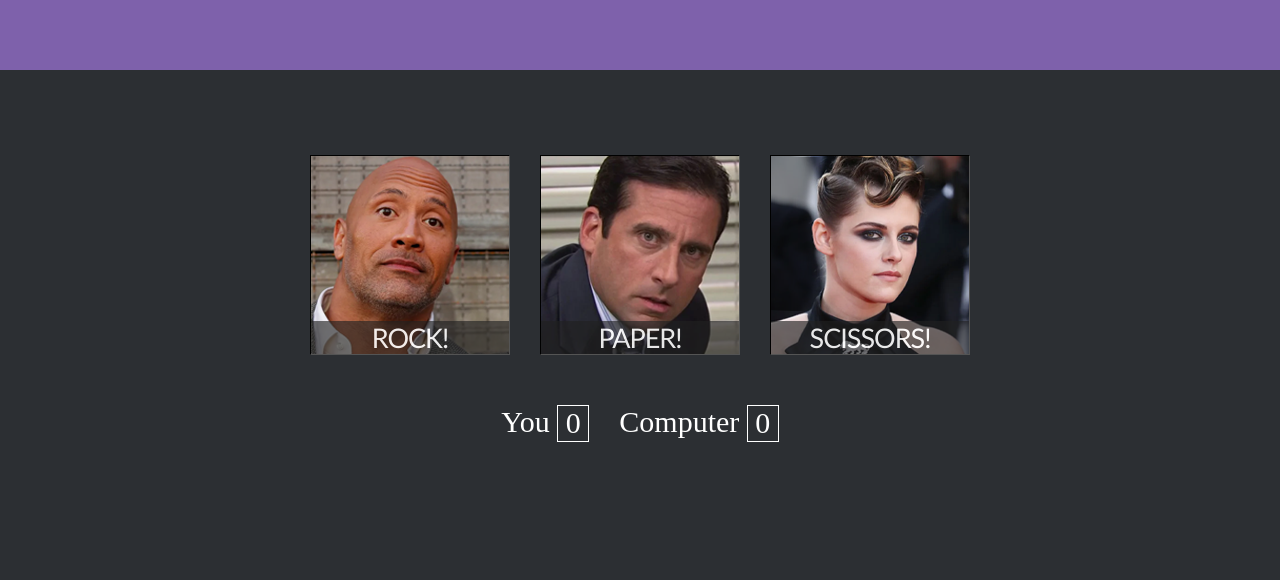
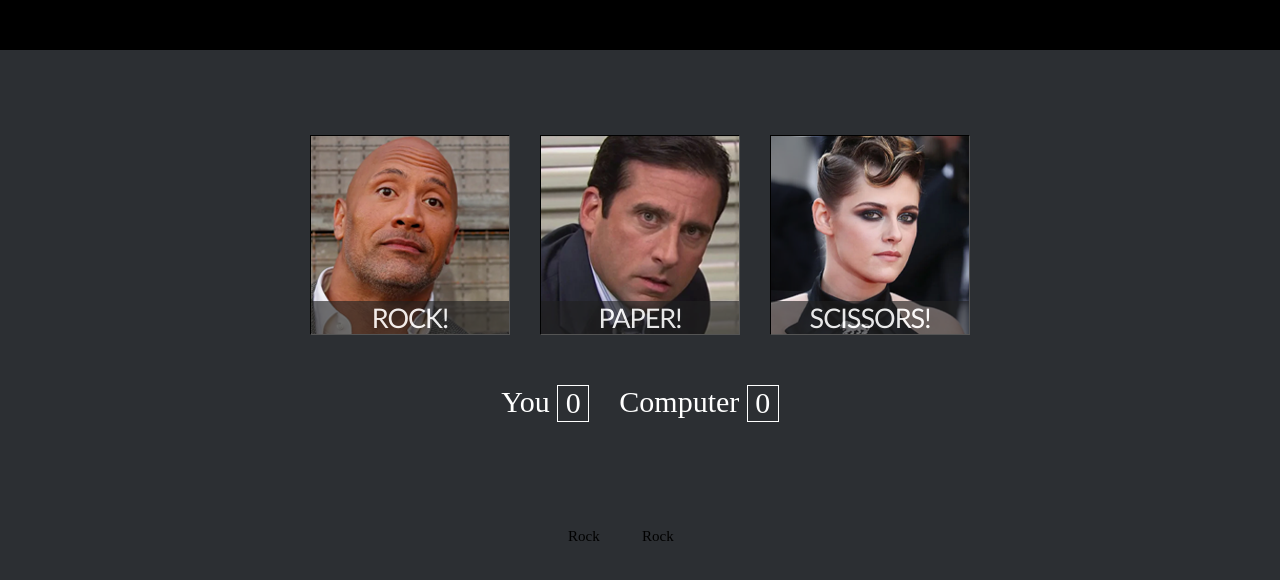
Before and after one commit to julescarson/rps, a plain HTML site: page index.html in a window 1280 px wide. Both pictures are taken after a click on the button "ROCK!". Drawn offline with Linux system fonts and the light colour scheme.

Commit message:
ui updates, added table

```diff
--- a/rps.css
+++ b/rps.css
@@ -9,11 +9,24 @@ body {
 
 .header {
     width: 100%;
-    height: 70px;
+    height: 50px;
     padding: 0;
     margin: 0;
-    background-color: #7e61ab;
+    background-color: black;
 
+}
+
+td {
+    width: 70px;
+}
+
+table {
+    font-size: 15px;
+}
+
+.roundTable {
+    display: flex;
+    justify-content: center;
 }
 
 
@@ -27,6 +40,7 @@ body {
 
 .playAgain {
     color: white;
+    background-color: #292929;
     border-color: white;
     font-size: 30px;
     border-radius: 8px;
@@ -60,6 +74,7 @@ button {
 
 .paper {
     background: url(paper_blank.png);
+
 }
 
 .scissors {
@@ -80,6 +95,7 @@ button {
     padding: 0px;
     width: 200px;
     height: 200px;
+    min-width: 200px;
 
 }
 
@@ -174,8 +190,6 @@ p {
 .textCompare {
     display: flex;
     justify-content: center;
-
-
 }
 
 .playerTextSelection {
--- a/rps.js
+++ b/rps.js
@@ -65,13 +65,9 @@ rules.textContent = 'Rock, Paper, Scissors. First to 5 wins.'
 
 // Creating buttons to add to DOM
 // Rock
-const rockBox = document.createElement('div');
-rockBox.classList.add('rockBox')
-
 const rockButton = document.createElement('button');
 rockButton.classList.add('rock', 'hovering');
 rockButton.classList.add('hovering');
-
 const rockText = document.createElement('p');
 rockText.classList.add('rockText');
 rockText.innerText = "Rock!";
@@ -180,16 +176,32 @@ computerText.textContent = 'Computer ';
 const textCompare = document.createElement('div');
 textCompare.classList.add('textCompare');
 
+
+// round results table
+const roundTable = document.createElement('table');
+roundTable.classList.add('roundTable');
+
+function roundTableUpdate() {
+    let row = roundTable.insertRow(0);
+    let cell2 = row.insertCell(0);
+    let cell3 = row.insertCell(1);
+    cell2.innerText = playerSelection;
+    cell3.innerText = computerSelection;
+}
+
+// remove rules div
+let rRules = true;
+function removeRules() {
+    if (rRules == true) {
+        display.removeChild(rules);
+        rRules = false;
+    }
+}
+
 // gameplay update
-let removeRules = 1;
 function output() {
-
+    //UI DIV
     display.appendChild(resultBox);
-    //remove rules ONCE
-    if (removeRules == 1) {
-        removeRules++;
-        display.removeChild(rules);
-    }
 
     playerTextSelection.textContent = `${playerSelection}`;
     computerTextSelection.textContent = `${computerSelection}`;
@@ -211,14 +223,18 @@ function output() {
     textCompare.appendChild(playerTextSelection);
     textCompare.appendChild(computerTextSelection);
 
+    display.appendChild(roundTable);
 
+    //remove rules
+    removeRules();
+    //update table
+    roundTableUpdate();
 }
 
 // DOM at start
 display.appendChild(choices);
 display.appendChild(rules);
-choices.appendChild(rockBox);
-rockBox.appendChild(rockButton);
+choices.appendChild(rockButton);
 choices.appendChild(paperButton);
 choices.appendChild(scissorsButton);
 rockButton.appendChild(rockText);
```
